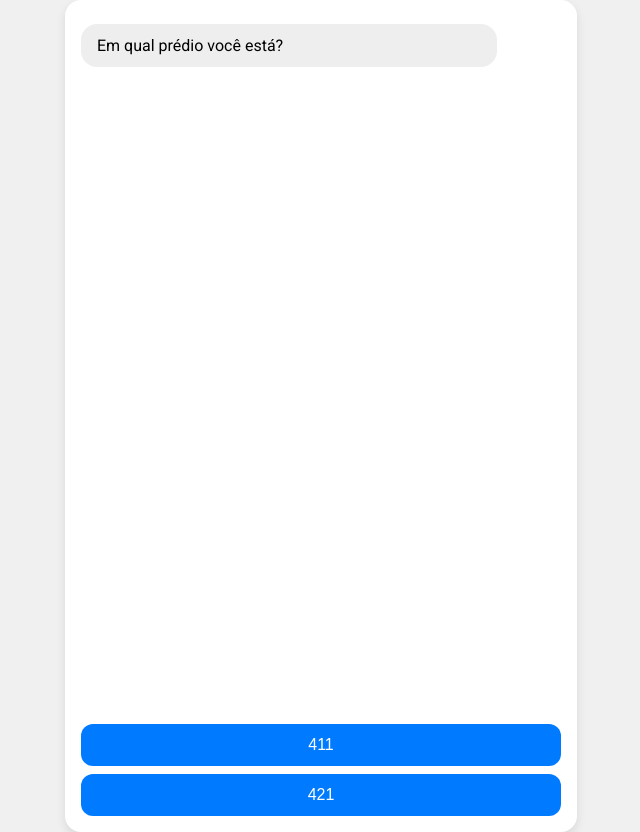
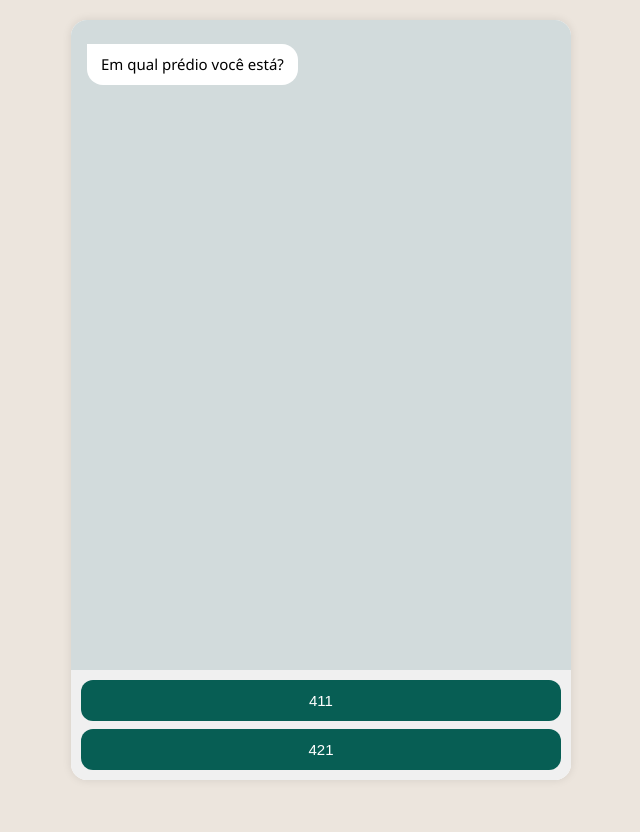
Before and after one commit to JkUniversitario421/porteiro2, a plain HTML site: page index.html in a window 1280 px wide. Both pictures are taken after a click on the button "Iniciar Atendimento". Shown: the whole page, without its empty margins (319-959 px from the left). After the commit the page ends 800 px from the top, so only its background shows below. Drawn offline with Linux system fonts and the light colour scheme.

Commit message:
Add files via upload

```diff
--- a/index.html
+++ b/index.html
@@ -4,66 +4,11 @@
   <meta charset="UTF-8" />
   <meta name="viewport" content="width=device-width, initial-scale=1.0" />
   <title>Porteiro JK</title>
-  <link rel="stylesheet" href="https://fonts.googleapis.com/css2?family=Roboto&display=swap">
-  <style>
-    body {
-      font-family: 'Roboto', sans-serif;
-      margin: 0;
-      background-color: #f0f0f0;
-    }
-    .chat-container {
-      max-width: 480px;
-      margin: auto;
-      background: white;
-      min-height: 100vh;
-      display: flex;
-      flex-direction: column;
-      padding: 16px;
-      border-radius: 16px;
-      box-shadow: 0 4px 10px rgba(0,0,0,0.1);
-    }
-    .bot-message, .user-message {
-      margin: 8px 0;
-      padding: 12px 16px;
-      border-radius: 16px;
-      max-width: 80%;
-    }
-    .bot-message {
-      background-color: #eeeeee;
-      align-self: flex-start;
-    }
-    .user-message {
-      background-color: #007bff;
-      color: white;
-      align-self: flex-end;
-    }
-    .input-container {
-      margin-top: auto;
-      display: flex;
-      flex-direction: column;
-      gap: 8px;
-      padding-top: 10px;
-    }
-    .input-container button {
-      padding: 12px;
-      font-size: 16px;
-      border: none;
-      border-radius: 12px;
-      background-color: #007bff;
-      color: white;
-      cursor: pointer;
-    }
-    .input-container input {
-      padding: 12px;
-      font-size: 16px;
-      border-radius: 12px;
-      border: 1px solid #ccc;
-    }
-  </style>
+  <link rel="stylesheet" href="style.css" />
 </head>
 <body>
-  <div class="chat-container">
-    <div id="chat-box"></div>
+  <div class="chat-wrapper">
+    <div id="chat-box" class="chat-box"></div>
     <div id="input-container" class="input-container"></div>
   </div>
   <script src="script.js"></script>
--- a/script.js
+++ b/script.js
@@ -2,14 +2,17 @@ const chatBox = document.getElementById("chat-box");
 const inputContainer = document.getElementById("input-container");
 let chatState = { step: 0, bloco: "", tipo: "", nome: "" };
 
-function botTyping(callback, delay = 700) {
+function botTyping(callback, delay = 1000) {
   const typingMsg = document.createElement("div");
   typingMsg.className = "bot-message";
-  typingMsg.textContent = "Digitando...";
+  typingMsg.id = "typing-indicator";
+  typingMsg.textContent = "digitando...";
   chatBox.appendChild(typingMsg);
   chatBox.scrollTop = chatBox.scrollHeight;
+
   setTimeout(() => {
-    typingMsg.remove();
+    const indic = document.getElementById("typing-indicator");
+    if (indic) indic.remove();
     callback();
   }, delay);
 }
@@ -33,7 +36,6 @@ function startFlow() {
       <button onclick="selectBloco('411')">411</button>
       <button onclick="selectBloco('421')">421</button>
     `;
-    chatState.step = 1;
   });
 }
 
@@ -46,7 +48,6 @@ function selectBloco(bloco) {
       <button onclick="selectTipo('Visitante')">Visitante</button>
       <button onclick="selectTipo('Entregador')">Entregador</button>
     `;
-    chatState.step = 2;
   });
 }
 
@@ -59,7 +60,6 @@ function selectTipo(tipo) {
       <input type="text" id="nomeVisitante" placeholder="Digite seu nome" />
       <button onclick="enviarNome()">Enviar</button>
     `;
-    chatState.step = 3;
   });
 }
 
@@ -86,7 +86,7 @@ function enviarNome() {
         });
       })
       .catch(() => {
-        addMessage("Erro ao buscar moradores. Verifique sua internet ou a planilha.");
+        addMessage("Erro ao buscar moradores.");
       });
   });
 }
--- a/style.css
+++ b/style.css
@@ -1,53 +1,80 @@
-
 body {
   margin: 0;
-  font-family: Arial, sans-serif;
-  background-color: #f3f3f3;
+  background-color: #ece5dd;
+  font-family: "Segoe UI", sans-serif;
 }
-.chat-container {
+
+.chat-wrapper {
   max-width: 500px;
-  margin: auto;
-  background: #ffffff;
-  min-height: 100vh;
-  padding: 20px;
-  overflow-y: auto;
-}
-.bot-message, .user-message {
-  padding: 10px 15px;
-  margin: 10px 0;
-  border-radius: 10px;
-  max-width: 80%;
-}
-.bot-message {
-  background-color: #e0e0e0;
-  align-self: flex-start;
-}
-.user-message {
-  background-color: #aee1f9;
-  align-self: flex-end;
-  text-align: right;
-}
-.chat-button {
-  display: block;
-  width: 100%;
-  margin: 5px 0;
-  padding: 12px;
-  background-color: #007bff;
-  color: white;
-  font-size: 16px;
-  border: none;
-  border-radius: 8px;
-  cursor: pointer;
-}
-.chat-button:hover {
-  background-color: #0056b3;
-}
-.input-area {
-  max-width: 500px;
-  margin: auto;
-  padding: 10px;
-  background: #fff;
+  margin: 20px auto;
+  background-color: #fff;
+  border-radius: 16px;
+  box-shadow: 0 0 10px rgba(0,0,0,0.1);
+  overflow: hidden;
   display: flex;
   flex-direction: column;
-  gap: 10px;
+  height: 95vh;
 }
+
+.chat-box {
+  flex: 1;
+  padding: 16px;
+  display: flex;
+  flex-direction: column;
+  overflow-y: auto;
+  background: #d2dbdc;
+}
+
+.bot-message, .user-message {
+  max-width: 80%;
+  margin: 8px 0;
+  padding: 10px 14px;
+  font-size: 15px;
+  border-radius: 16px;
+  word-wrap: break-word;
+  line-height: 1.4;
+}
+
+.bot-message {
+  align-self: flex-start;
+  background-color: #ffffff;
+  color: #000;
+  border-radius: 0 16px 16px 16px;
+}
+
+.user-message {
+  align-self: flex-end;
+  background-color: #dcf8c6;
+  color: #000;
+  border-radius: 16px 0 16px 16px;
+}
+
+.input-container {
+  padding: 10px;
+  background-color: #f0f0f0;
+  display: flex;
+  flex-direction: column;
+  gap: 8px;
+}
+
+.input-container input {
+  padding: 10px;
+  border-radius: 12px;
+  border: 1px solid #ccc;
+  font-size: 15px;
+}
+
+.input-container button {
+  padding: 12px;
+  border-radius: 12px;
+  border: none;
+  font-size: 15px;
+  background-color: #075e54;
+  color: white;
+  cursor: pointer;
+  transition: background 0.3s;
+}
+
+.input-container button:hover {
+  background-color: #0b846c;
+}
```
